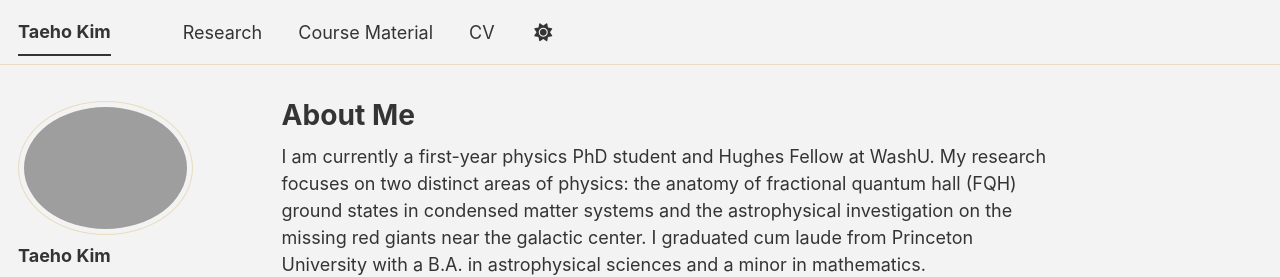
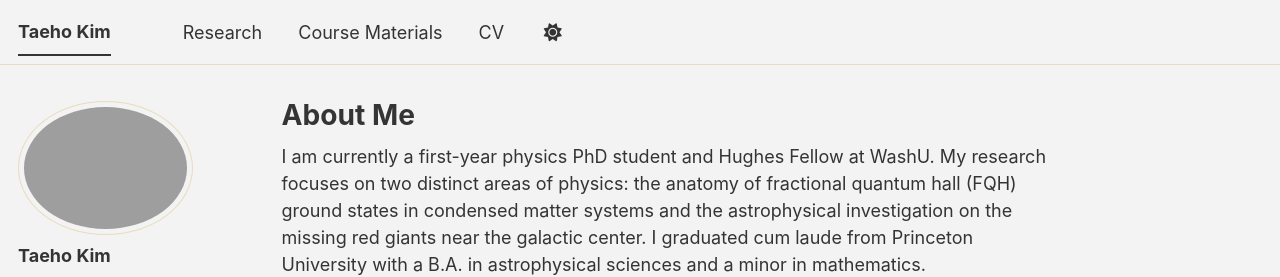
Before and after one commit to tk3411/tk3411.github.io, a Jekyll site: the page built from _pages/about.md, in a window 1280 px wide. Shown: the top 277 px of the page. Built offline with Jekyll 4.4.1, drawn with Linux system fonts in a browser that asks for light colours; a style sheet for code colours, icons or effects is not loaded.

Commit message:
Update navigation.yml

```diff
--- a/_data/navigation.yml
+++ b/_data/navigation.yml
@@ -20,7 +20,7 @@ main:
   #- title: "Portfolio"
     #url: /portfolio/
 
-  - title: "Course Material"
+  - title: "Course Materials"
     url: /courses/
 
   - title: "CV"
```
